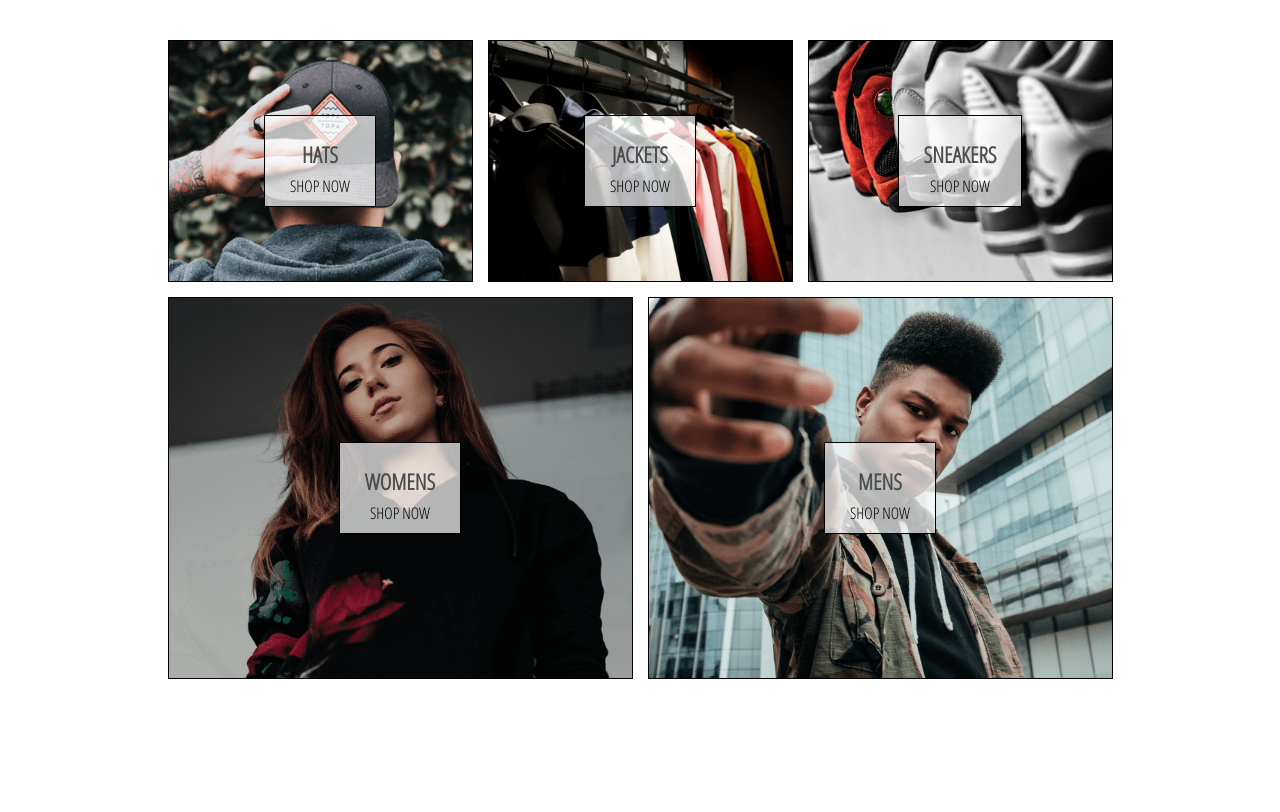
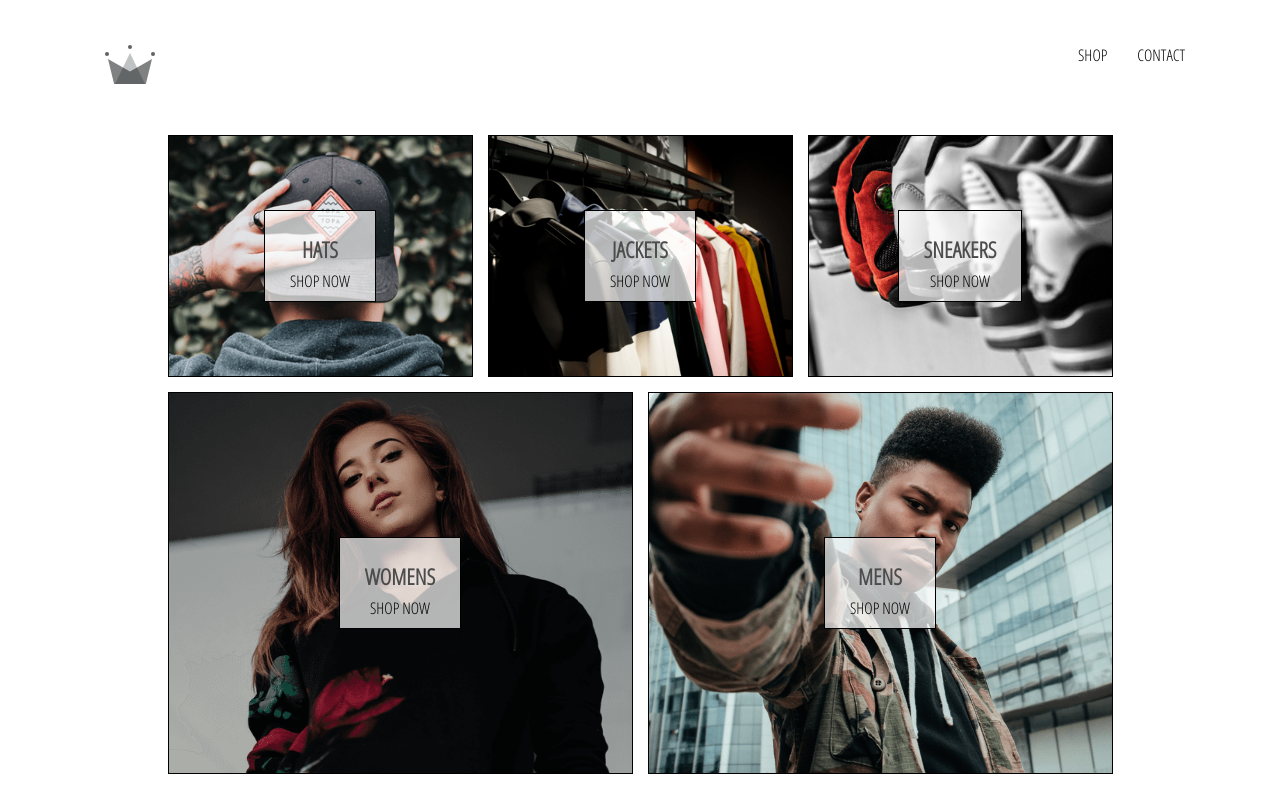
Before and after one commit to jeldikk/ecom-clothing, a React (Create React App) app: page / in a window 1280 px wide. Shown: the top 812 px of the page. Built offline with nearby package versions, Linux system fonts and the light colour scheme; a web font is replaced by a local one.

Commit message:
Adding Header component and links to home, shop page and contact

```diff
--- a/src/App.css
+++ b/src/App.css
@@ -3,3 +3,8 @@
 
     padding: 20px 80px;
 }
+
+a{
+    text-decoration: none;
+    color: black;
+}
--- a/src/App.js
+++ b/src/App.js
@@ -5,6 +5,8 @@
 
 import HomePage from "./pages/homepage/homepage.component"
 import ShopPage from "./pages/shop/shop.component"
+
+import Header from "./components/header/header.component"
 
 // const HomePage = (props)=>{
 //   console.log(props);
@@ -50,6 +52,7 @@
 function App() {
   return (
     <div>
+      <Header />
       <Switch>
         <Route exact path="/" component={HomePage} />
         <Route path="/shop" component={ShopPage} />
--- /dev/null
+++ b/src/components/header/header.component.jsx
@@ -0,0 +1,20 @@
+import React from 'react'
+import {Link} from 'react-router-dom'
+
+import { ReactComponent as Logo} from "../../assets/crown.svg"
+import "./header.styles.scss"
+
+const Header = ()=>(
+    <div className="header">
+        <Link className="logo-container" to="/">
+            <Logo className="logo" />
+        </Link>
+
+        <div className='options'>
+            <Link to="/shop" className="option">SHOP</Link>
+            <Link to="/contact" className="option">CONTACT</Link>
+        </div>
+    </div>
+)
+
+export default Header;
--- /dev/null
+++ b/src/components/header/header.styles.scss
@@ -0,0 +1,25 @@
+.header{
+    height: 70px;
+    width: 100%;
+    display: flex;
+    justify-content: space-between;
+    margin-bottom: 25px;
+
+    .logo-container{
+        height: 100%;
+        width: 70px;
+        padding: 25px;
+    }
+
+    .options{
+        display: flex;
+        width: 50%;
+        height: 100%;
+        align-items: center;
+        justify-content: flex-end;
+
+        .option{
+            padding: 10px 15px;
+        }
+    }
+}
```
Also changed, not shown: src/assets/crown.svg (added).
